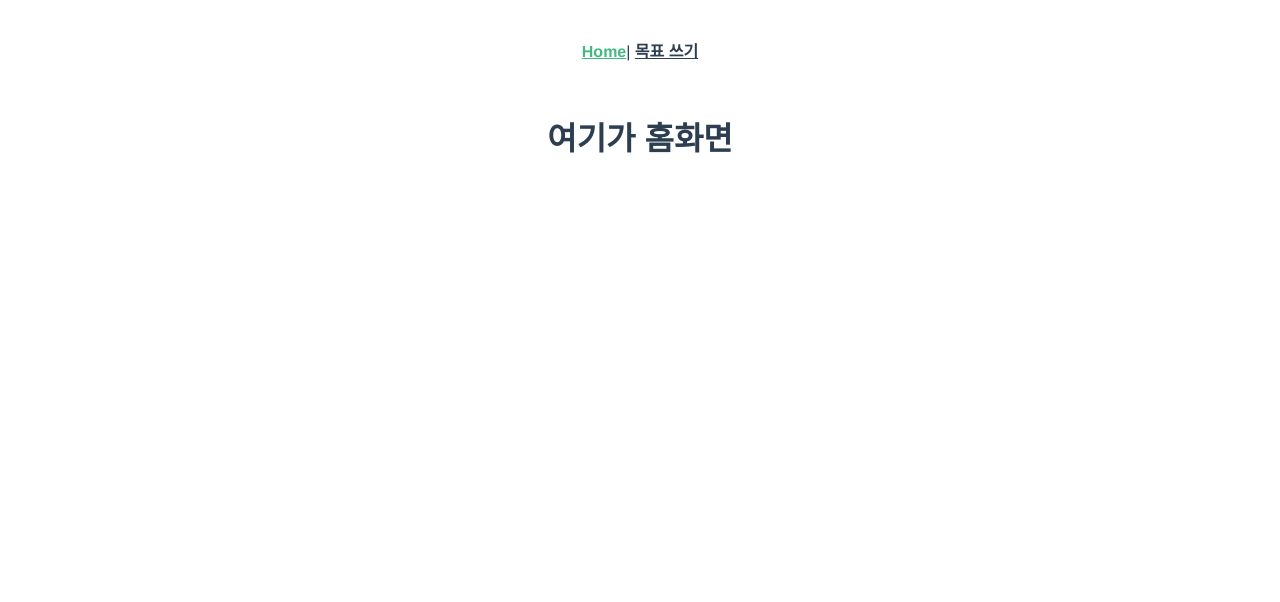
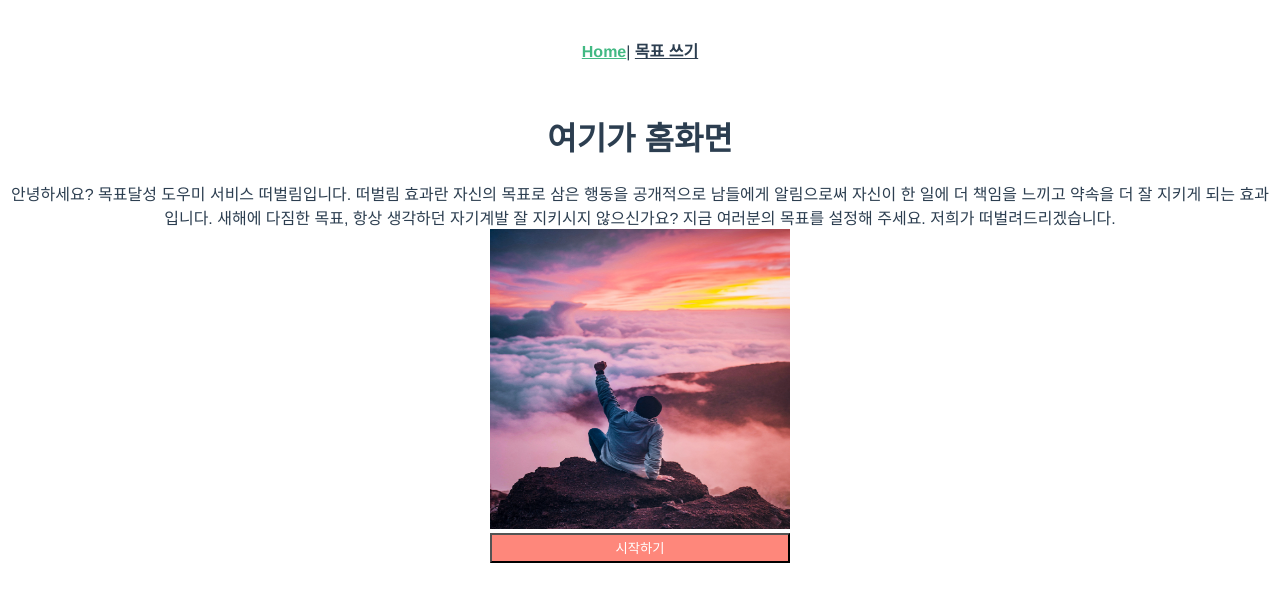
Before and after one commit to openprime15/new-professeffectV1.0, a Vue app: page / in a window 1280 px wide. Shown: the top 602 px of the page. Built offline with nearby package versions, Linux system fonts and the light colour scheme.

Commit message:
home modify

```diff
--- a/src/components/HomeBody.vue
+++ b/src/components/HomeBody.vue
@@ -1,12 +1,39 @@
 <template>
   <div>
     <h1>여기가 홈화면</h1>
+    <div>
+      안녕하세요?
+      목표달성 도우미 서비스 떠벌림입니다.
+      떠벌림 효과란 자신의 목표로 삼은 행동을 공개적으로
+      남들에게 알림으로써 자신이 한 일에 더 책임을 느끼고 약속을
+      더 잘 지키게 되는 효과입니다.
+      새해에 다짐한 목표, 항상 생각하던 자기계발 잘 지키시지 않으신가요?
+      지금 여러분의 목표를 설정해 주세요.
+      저희가 떠벌려드리겠습니다.
+    </div>
+    <img src="../img/HomeImage.jpg" width="300" height="300" alt />
+    <div>
+      <button class="button" @click="toWriteForm">시작하기</button>
+    </div>
   </div>
 </template>
 
 <script>
-export default {};
+export default {
+  name: "HomeBody",
+  methods: {
+    toWriteForm() {
+      this.$router.replace("/write_goal");
+    }
+  }
+};
 </script>
 
 <style>
+.button {
+  background-color: rgba(254, 135, 123);
+  color: white;
+  width: 300px;
+  height: 30px;
+}
 </style>
```
Also changed, not shown: src/img/HomeImage.jpg (added).
